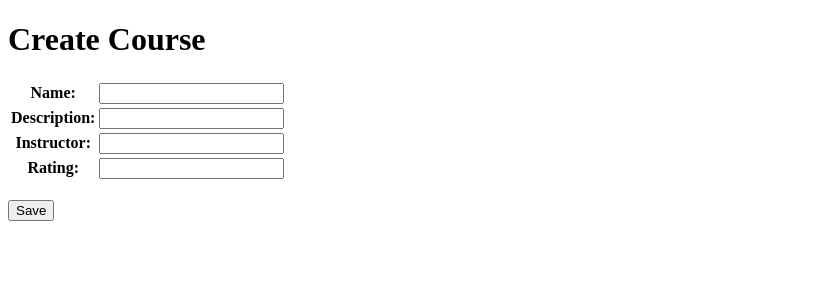
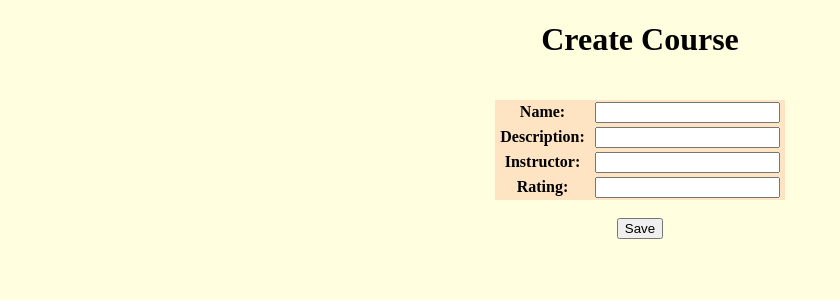
Before and after one commit to jamwalshah/course_catalog_django, a Django app: page /create/ in a window 1280 px wide. Shown: the top 300 px of the page, without its empty margins (0-840 px from the left). Run offline with Django 5.2, Linux system fonts and the light colour scheme.

Commit message:
Added CSS for UI improvement

```diff
--- a/courseProject/courseProject/settings.py
+++ b/courseProject/courseProject/settings.py
@@ -120,6 +120,9 @@ USE_TZ = True
 # https://docs.djangoproject.com/en/5.1/howto/static-files/
 
 STATIC_URL = 'static/'
+STATICFILES_DIRS = [
+    BASE_DIR / 'static',
+]
 
 # Default primary key field type
 # https://docs.djangoproject.com/en/5.1/ref/settings/#default-auto-field
--- /dev/null
+++ b/courseProject/static/css/design.css
@@ -0,0 +1,35 @@
+h1{
+    text-align: center;
+    align-items: center;
+}
+a, p{
+    display: inline-block;
+    padding: 2px 2px;
+    background-color: gainsboro;
+    color: black;
+    text-decoration: none;
+}
+form{
+    width: 100%;
+    max-width: 600px;
+    margin: 20px;
+}
+table{
+    background-color: bisque;
+    border-collapse: collapse;
+    margin: 0 auto;
+}
+th,td{
+    padding: 2px 5px;
+
+}
+body{
+    background-color: lightyellow;
+    /* background: linear-gradient(135deg, #ff7e5f, #feb47b); */
+    display: flex;
+    flex-direction: column;
+    justify-content: center;
+    align-items: center;
+    margin: 0;
+    text-align: center;
+}
--- a/courseProject/templates/courseApp/create.html
+++ b/courseProject/templates/courseApp/create.html
@@ -1,8 +1,10 @@
 <!DOCTYPE html>
+{% load static %}
 <html lang="en" dir="ltr">
     <head>
         <meta charset="utf-8">
         <title>Create Course</title>
+        <link rel="stylesheet" href={% static 'css/design.css' %} />
     </head>
     <body>
         <h1>Create Course</h1>
--- a/courseProject/templates/courseApp/index.html
+++ b/courseProject/templates/courseApp/index.html
@@ -1,8 +1,10 @@
 <!DOCTYPE html>
+{% load static %}
 <html lang="en" dir="ltr">
     <head>
         <meta charset="utf-8">
         <title>Course Information</title>
+        <link rel="stylesheet" href={% static 'css/design.css' %} />
     </head>
     <body>
         <h1>Courses</h1>
--- a/courseProject/templates/courseApp/update.html
+++ b/courseProject/templates/courseApp/update.html
@@ -1,8 +1,10 @@
 <!DOCTYPE html>
+{% load static %}
 <html lang="en" dir="ltr">
     <head>
         <meta charset="utf-8">
         <title>Update Course</title>
+        <link rel="stylesheet" href={% static 'css/design.css' %} />
     </head>
     <body>
         <h1>Update Course</h1>
```
